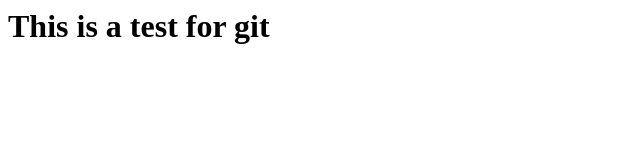
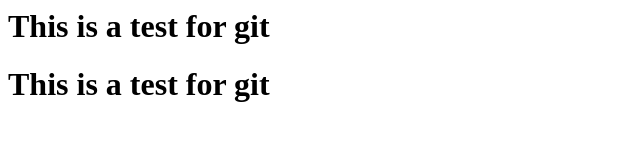
Before and after one commit to DiegoHdz7/GitTestingRepo, a plain HTML site: page index.html in a window 1280 px wide. Shown: the whole page, without its empty margins (0-640 px from the left). Drawn offline with Linux system fonts and the light colour scheme.

Commit message:
Second Commit

```diff
--- a/index.html
+++ b/index.html
@@ -7,6 +7,7 @@
     <body>
 
         <h1>This is a test for git</h1>
+        <h1>This is a test for git</h1>
 
     </body>
 
```
